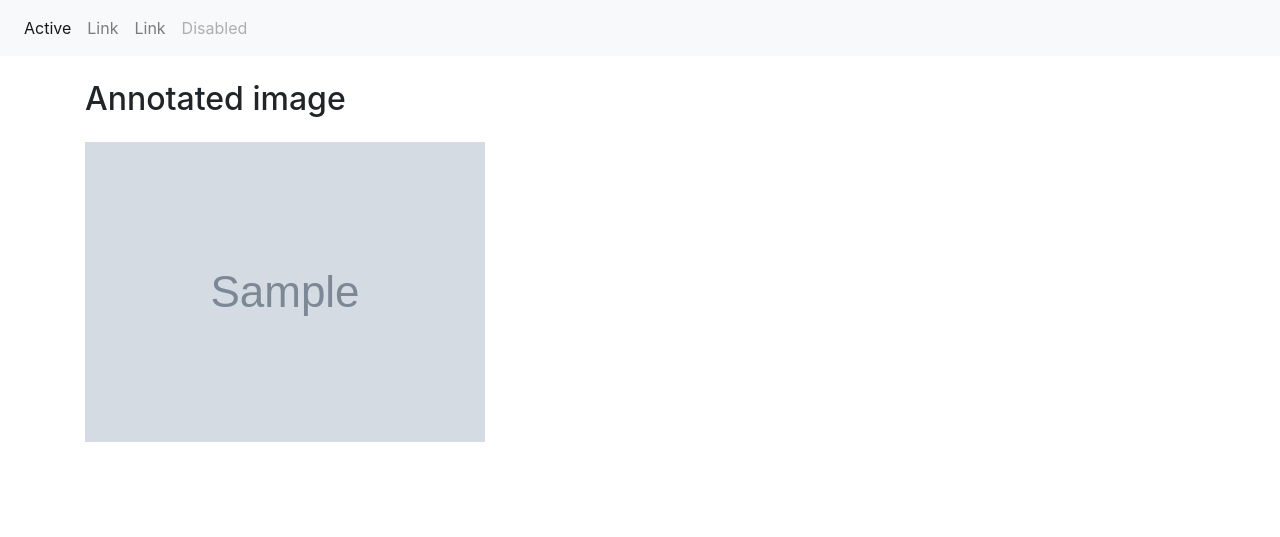
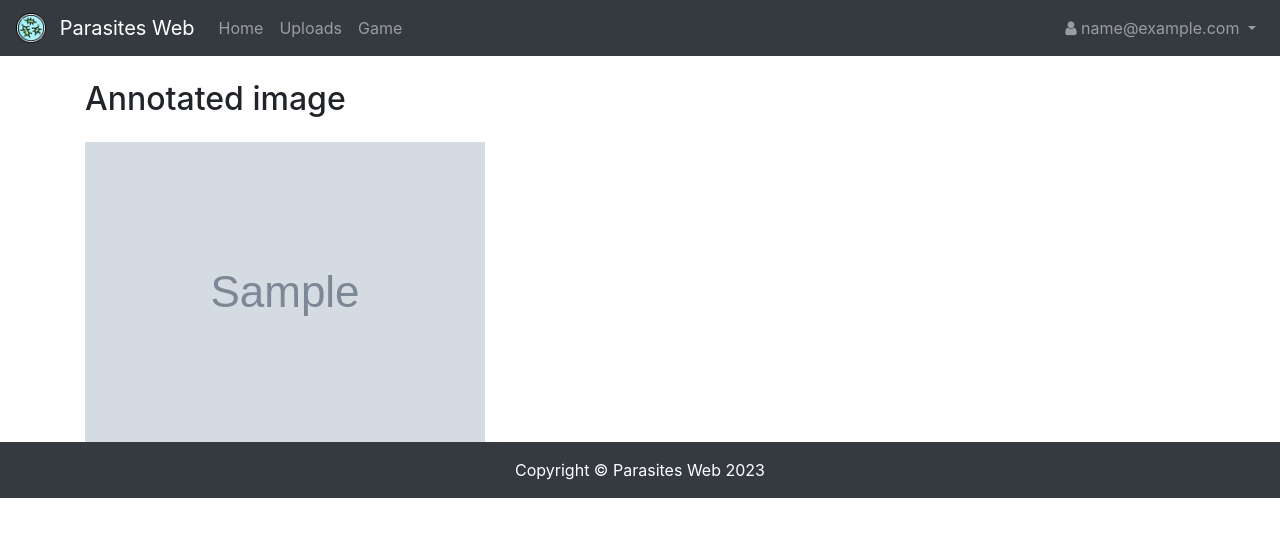
Before and after one commit to JVini98/ceu-parasite-web, a Django app: template parasite_web/uploads/templates/uploads/show.html in a window 1280 px wide. Shown: the top 537 px of the page. Run offline with Django 4.2, Linux system fonts and the light colour scheme; the template is opened without the code that fills it: most values are stand-ins (such as "Sample title", 1, 10 or a date in 2020); grey boxes marked "Sample" are stand-in pictures; parts of the project's set-up code (start-up, migrations or seed data) failed here and were passed over.

Commit message:
Standardized UI

```diff
--- a/parasite_web/uploads/templates/uploads/show.html
+++ b/parasite_web/uploads/templates/uploads/show.html
@@ -1,46 +1,76 @@
 <!DOCTYPE html>
-<html>
-
+<html [lang="en"]>
   <head>
-  <meta charset="utf-8">
-  <meta name="viewport" content="width=device-width, initial-scale=1">
-  <link rel="stylesheet" href="https://cdn.jsdelivr.net/npm/bootstrap@4.3.1/dist/css/bootstrap.min.css"
-    integrity="sha384-ggOyR0iXCbMQv3Xipma34MD+dH/1fQ784/j6cY/iJTQUOhcWr7x9JvoRxT2MZw1T" crossorigin="anonymous">
     <title>Stool parasites detector</title>
+    <meta charset="UTF-8">
+    <meta name="description" content="Parasites application">
+    <meta name="keywords" content="HTML, CSS, JavaScript, Python, Django">
+    <meta name="author" content="">
+    <meta name="viewport" content="width=device-width, initial-scale=1.0">
+    <!-- favicon -->
+    <link rel="icon" type="image/png" href="../static/images/favicon.png">
+    <!-- Font Awesome -->
+    <link rel="stylesheet" href="https://cdnjs.cloudflare.com/ajax/libs/font-awesome/4.7.0/css/font-awesome.min.css">
+    <!-- jquery -->
+    <script src="https://cdnjs.cloudflare.com/ajax/libs/jquery/3.6.3/jquery.min.js"></script>
+    <!-- Bootstrap CSS -->
+    <link rel="stylesheet" href="https://cdn.jsdelivr.net/npm/bootstrap@4.6.2/dist/css/bootstrap.min.css">
   </head>
-
   <body>
-  <nav class="navbar navbar-expand-sm bg-light navbar-light">
-    <ul class="navbar-nav">
-      <li class="nav-item active">
-        <a class="nav-link" href="#">Active</a>
+    <!-- Navbar -->
+    <nav class="navbar navbar-expand-lg navbar-dark bg-dark">
+      <a class="navbar-brand" href="/">
+        <img src="../static/images/favicon.png" width="30" height="30" class="d-inline-block align-top mr-2" alt="Your Logo">
+        Parasites Web
+      </a>
+      <button class="navbar-toggler" type="button" data-toggle="collapse" data-target="#navbarNav" aria-controls="navbarNav" aria-expanded="false" aria-label="Toggle navigation">
+        <span class="navbar-toggler-icon"></span>
+      </button>
+      <div class="collapse navbar-collapse" id="navbarNav">
+        <ul class="navbar-nav mr-auto">
+        <li class="nav-item">
+          <a class="nav-link" href="/">Home</a>
         </li>
         <li class="nav-item">
-        <a class="nav-link" href="#">Link</a>
+          <a class="nav-link" href="/uploads">Uploads</a>
         </li>
         <li class="nav-item">
-        <a class="nav-link" href="#">Link</a>
-      </li>
-      <li class="nav-item">
-        <a class="nav-link disabled" href="#">Disabled</a>
+          <a class="nav-link" href="/game">Game</a>
         </li>
         </ul>
+        <ul class="navbar-nav ml-auto">
+        <li class="nav-item dropdown">
+          <a class="nav-link dropdown-toggle" href="#" id="userDropdown" role="button" data-toggle="dropdown" aria-haspopup="true" aria-expanded="false">
+          <i class="fa fa-user"></i> {{email}}
+          </a>
+          <div class="dropdown-menu dropdown-menu-right" aria-labelledby="userDropdown">
+          <a class="dropdown-item" href="/users/">Sign in</a>
+          <div class="dropdown-divider"></div>
+          <a class="dropdown-item" href="/users/register">Sign up</a>
+          <div class="dropdown-divider"></div>
+          <a class="dropdown-item" href="#">Logout</a>
+          </div>
+        </li>
+        </ul>
+      </div>
     </nav>
+    <!-- Content -->
     <div class="container">
       <h2 class="my-4">Annotated image</h2>
       {% if img_uri %}
       <img src="{{ img_uri }}">
       {% endif %}
     </div>
-  <script src="https://code.jquery.com/jquery-3.3.1.slim.min.js"
-    integrity="sha384-q8i/X+965DzO0rT7abK41JStQIAqVgRVzpbzo5smXKp4YfRvH+8abtTE1Pi6jizo"
-    crossorigin="anonymous"></script>
-  <script src="https://cdn.jsdelivr.net/npm/popper.js@1.14.7/dist/umd/popper.min.js"
-    integrity="sha384-UO2eT0CpHqdSJQ6hJty5KVphtPhzWj9WO1clHTMGa3JDZwrnQq4sF86dIHNDz0W1"
-    crossorigin="anonymous"></script>
-  <script src="https://cdn.jsdelivr.net/npm/bootstrap@4.3.1/dist/js/bootstrap.min.js"
-    integrity="sha384-JjSmVgyd0p3pXB1rRibZUAYoIIy6OrQ6VrjIEaFf/nJGzIxFDsf4x0xIM+B07jRM"
-    crossorigin="anonymous"></script>
+    <!-- Footer -->
+    <footer class="bg-dark py-3">
+      <div class="container text-center">
+        <span class="text-white">Copyright &copy; Parasites Web
+        <script>document.write(new Date().getFullYear());</script>
+        </span>
+      </div>
+    </footer>
+    <!-- Bootstrap JS -->
+    <script src="https://cdn.jsdelivr.net/npm/popper.js@1.16.1/dist/umd/popper.min.js"></script>
+    <script src="https://cdn.jsdelivr.net/npm/bootstrap@4.6.2/dist/js/bootstrap.bundle.min.js"></script>
   </body>
-
 </html>
```
Also changed, not shown: parasite_web/game/templates/game.html (+43 -14 lines), parasite_web/home/templates/home.html (+11 -11 lines), parasite_web/uploads/templates/uploads/form.html (+55 -27 lines), parasite_web/home/static/images/game.jpg (added). Lines whose indentation alone changed are shown as unchanged.
